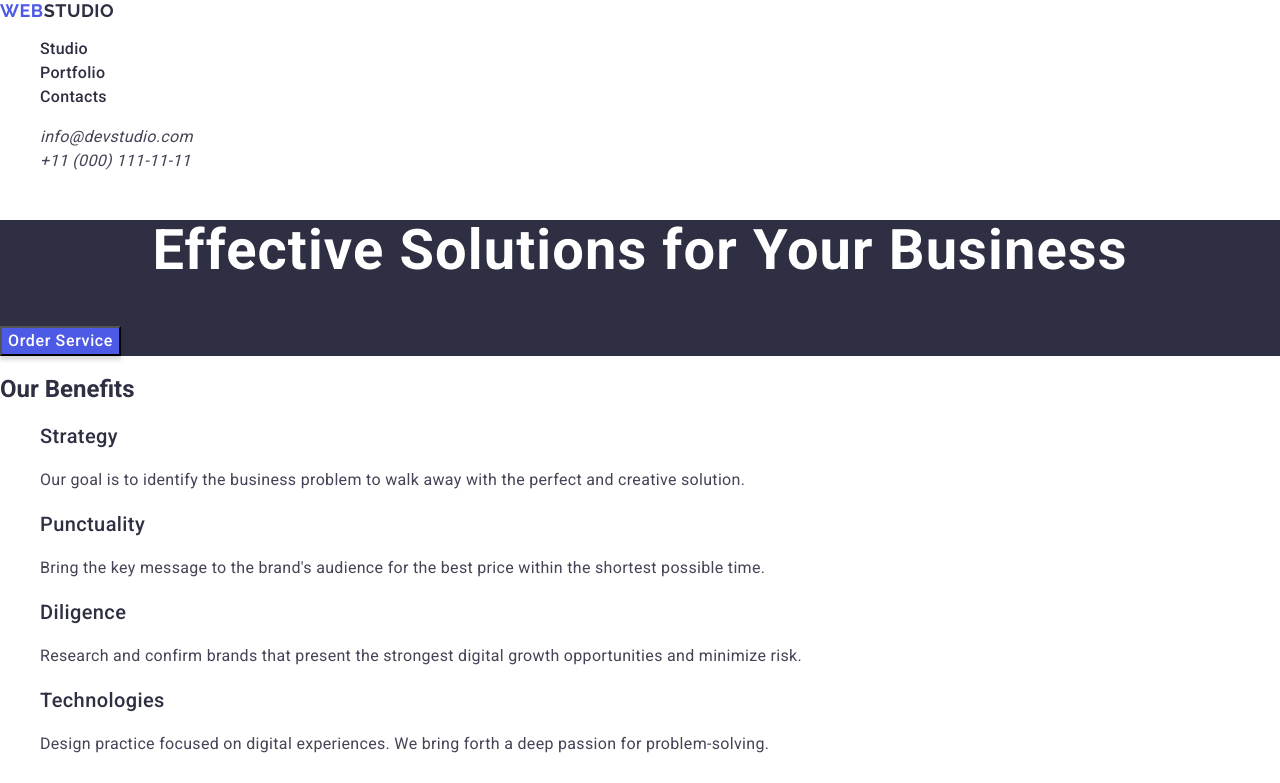
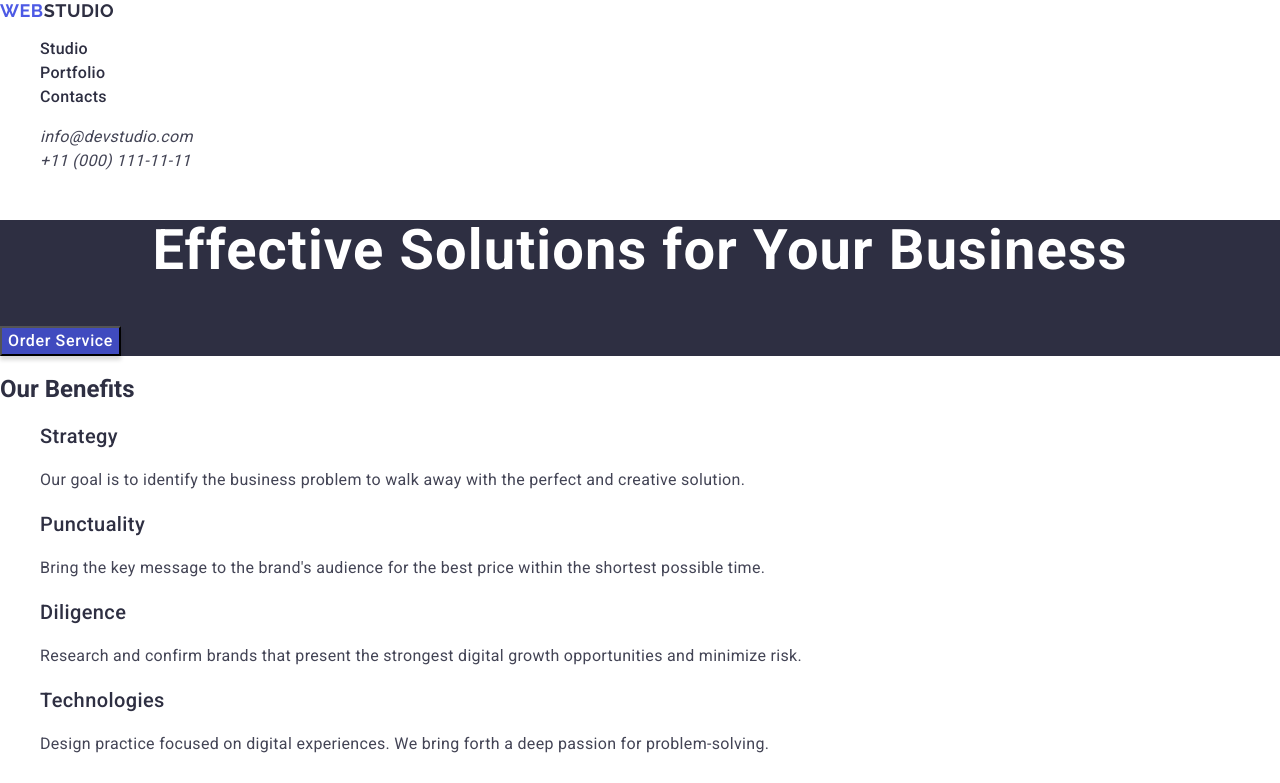
Before and after one commit to Violetta1205/goit-markup-hw-06, a plain HTML site: page index.html in a window 1280 px wide. In both pictures the pointer is over the button "Order Service". Shown: the top 783 px of the page. Drawn offline with nearby package versions, Linux system fonts and the light colour scheme.

Commit message:
made button

```diff
--- a/css/styles.css
+++ b/css/styles.css
@@ -80,6 +80,10 @@ body {
   color: #fff;
   box-shadow: 0 4px 4px 0 rgba(0, 0, 0, 0.15);
   background: #4d5ae5;
+}
+.hero-button:hover,
+.hero-button:focus {
+  background: #404bbf;
 }
 .hero {
   background: #2e2f42;
```
